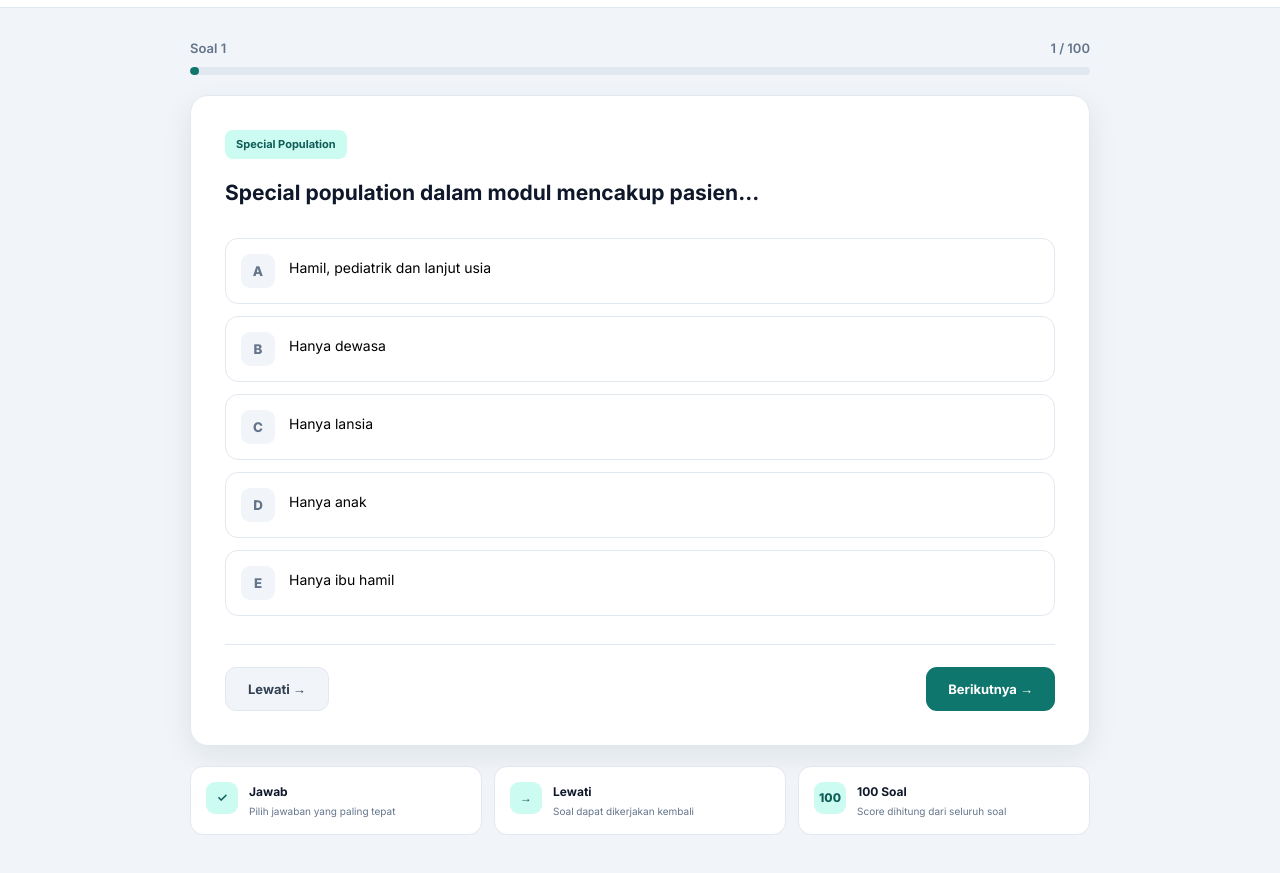
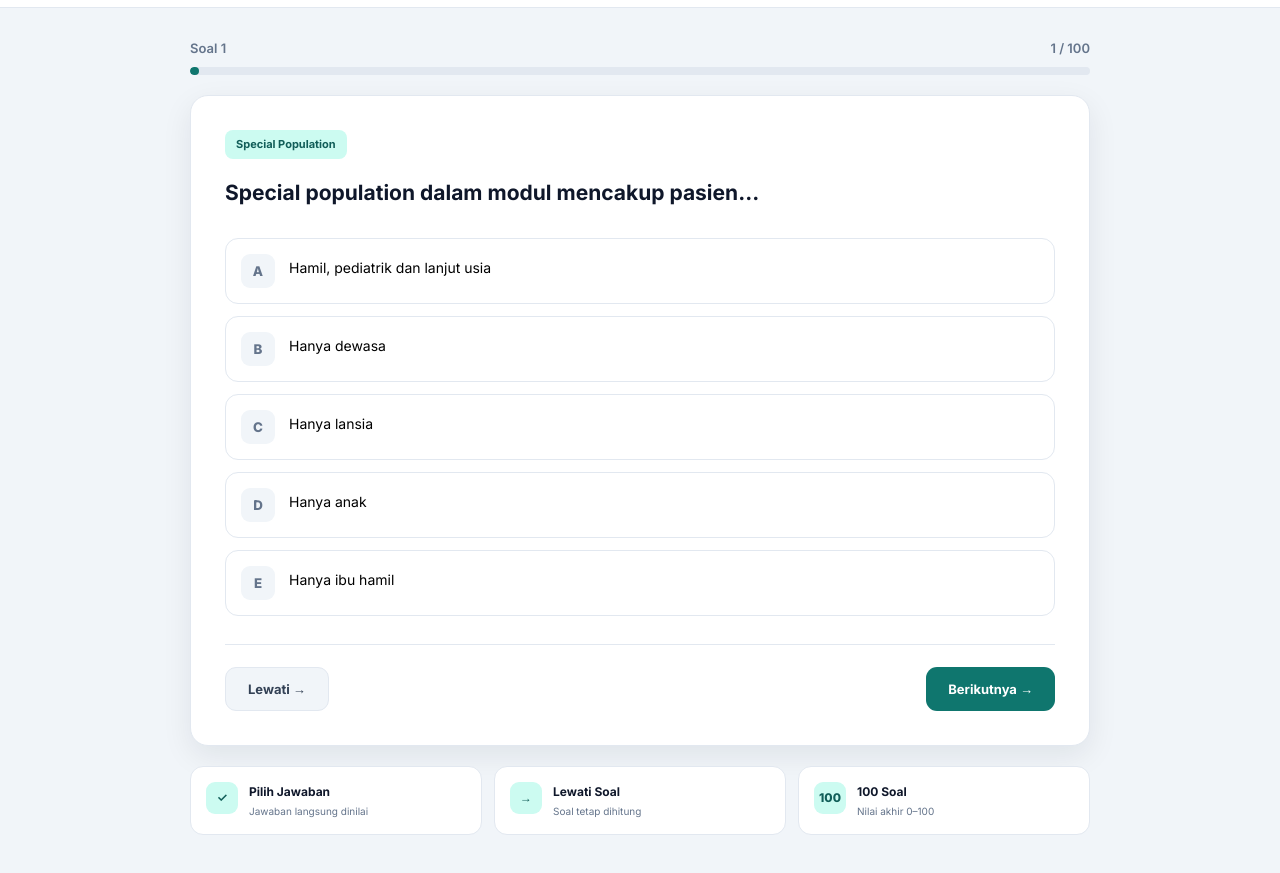
Before and after one commit to klinikputramedika/latihan-soal-BTCLS, a plain HTML site: page quiz.html in a window 1280 px wide. Shown: the part 69-942 px from the top of the page. Drawn offline with Linux system fonts and the light colour scheme.

Commit message:
Refactor quiz.html for improved structure and clarity
Updated meta tags and title for clarity. Adjusted HTML structure for better readability.

```diff
--- a/quiz.html
+++ b/quiz.html
@@ -2,6 +2,7 @@
 <html lang="id">
 
 <head>
+
     <meta charset="UTF-8">
 
     <meta
@@ -11,22 +12,21 @@
 
     <meta
         name="description"
-        content="Latihan Soal BTCLS - Klinik Putra Medika"
+        content="Latihan Soal BTCLS Klinik Putra Medika"
     >
 
-    <title>Latihan Soal BTCLS</title>
+    <title>Latihan BTCLS | Klinik Putra Medika</title>
 
     <link
         rel="stylesheet"
         href="css/style.css"
     >
+
 </head>
+
 
 <body>
 
-    <!-- =========================
-         HEADER
-    ========================== -->
 
 <header class="quiz-header">
 
@@ -39,11 +39,15 @@
             </div>
 
             <div>
-                    <h1>BTCLS Practice</h1>
+
+                <h1>
+                    BTCLS Practice
+                </h1>
 
                 <span>
                     Klinik Putra Medika
                 </span>
+
             </div>
 
         </div>
@@ -51,7 +55,9 @@
 
         <div class="quiz-score-box">
 
-                <span>Score</span>
+            <span>
+                Score
+            </span>
 
             <strong id="current-score">
                 0
@@ -64,14 +70,9 @@
 </header>
 
 
-    <!-- =========================
-         MAIN
-    ========================== -->
 
 <main class="quiz-container">
 
-
-        <!-- PROGRESS -->
 
     <section class="quiz-progress">
 
@@ -93,7 +94,6 @@
             <div
                 id="progress-bar"
                 class="progress-bar"
-                    style="width: 1%"
             ></div>
 
         </div>
@@ -101,12 +101,9 @@
     </section>
 
 
-        <!-- QUESTION CARD -->
 
     <section class="question-card">
 
-
-            <!-- TOPIC -->
 
         <div
             id="question-topic"
@@ -116,8 +113,6 @@
         </div>
 
 
-            <!-- QUESTION -->
-
         <h2
             id="question-text"
             class="question-text"
@@ -126,31 +121,12 @@
         </h2>
 
 
-            <!-- OPTIONS -->
-
         <div
             id="options-container"
             class="options-container"
         >
-
-                <!--
-                    Pilihan jawaban
-                    akan dibuat otomatis
-                    oleh quiz.js
-                -->
-
         </div>
 
-
-            <!-- FEEDBACK -->
-
-            <div
-                id="answer-feedback"
-                class="answer-feedback"
-            ></div>
-
-
-            <!-- NAVIGATION -->
 
         <div class="quiz-navigation">
 
@@ -176,9 +152,9 @@
     </section>
 
 
-        <!-- INFO -->
 
     <section class="quiz-info">
+
 
         <div class="info-item">
 
@@ -187,10 +163,15 @@
             </span>
 
             <div>
-                    <strong>Jawab</strong>
+
+                <strong>
+                    Pilih Jawaban
+                </strong>
+
                 <small>
-                        Pilih jawaban yang paling tepat
+                    Jawaban langsung dinilai
                 </small>
+
             </div>
 
         </div>
@@ -203,10 +184,15 @@
             </span>
 
             <div>
-                    <strong>Lewati</strong>
+
+                <strong>
+                    Lewati Soal
+                </strong>
+
                 <small>
-                        Soal dapat dikerjakan kembali
+                    Soal tetap dihitung
                 </small>
+
             </div>
 
         </div>
@@ -219,27 +205,32 @@
             </span>
 
             <div>
-                    <strong>100 Soal</strong>
+
+                <strong>
+                    100 Soal
+                </strong>
+
                 <small>
-                        Score dihitung dari seluruh soal
+                    Nilai akhir 0–100
                 </small>
+
             </div>
 
         </div>
 
+
     </section>
+
 
 </main>
 
 
-    <!-- =========================
-         JAVASCRIPT
-    ========================== -->
 
 <script src="js/questions.js"></script>
 
 <script src="js/quiz.js"></script>
 
+
 </body>
 
 </html>
```
Lines whose indentation alone changed are shown as unchanged.
